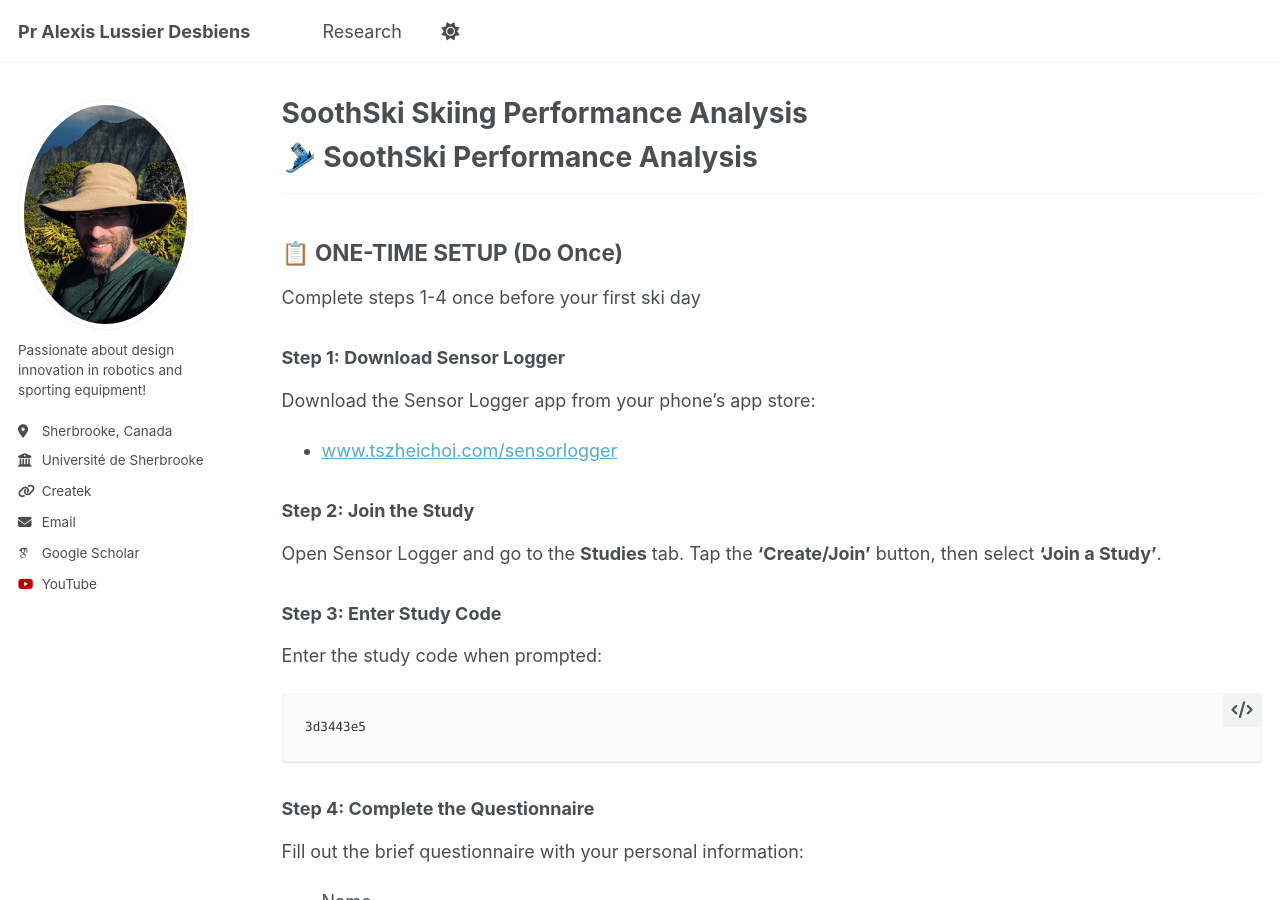
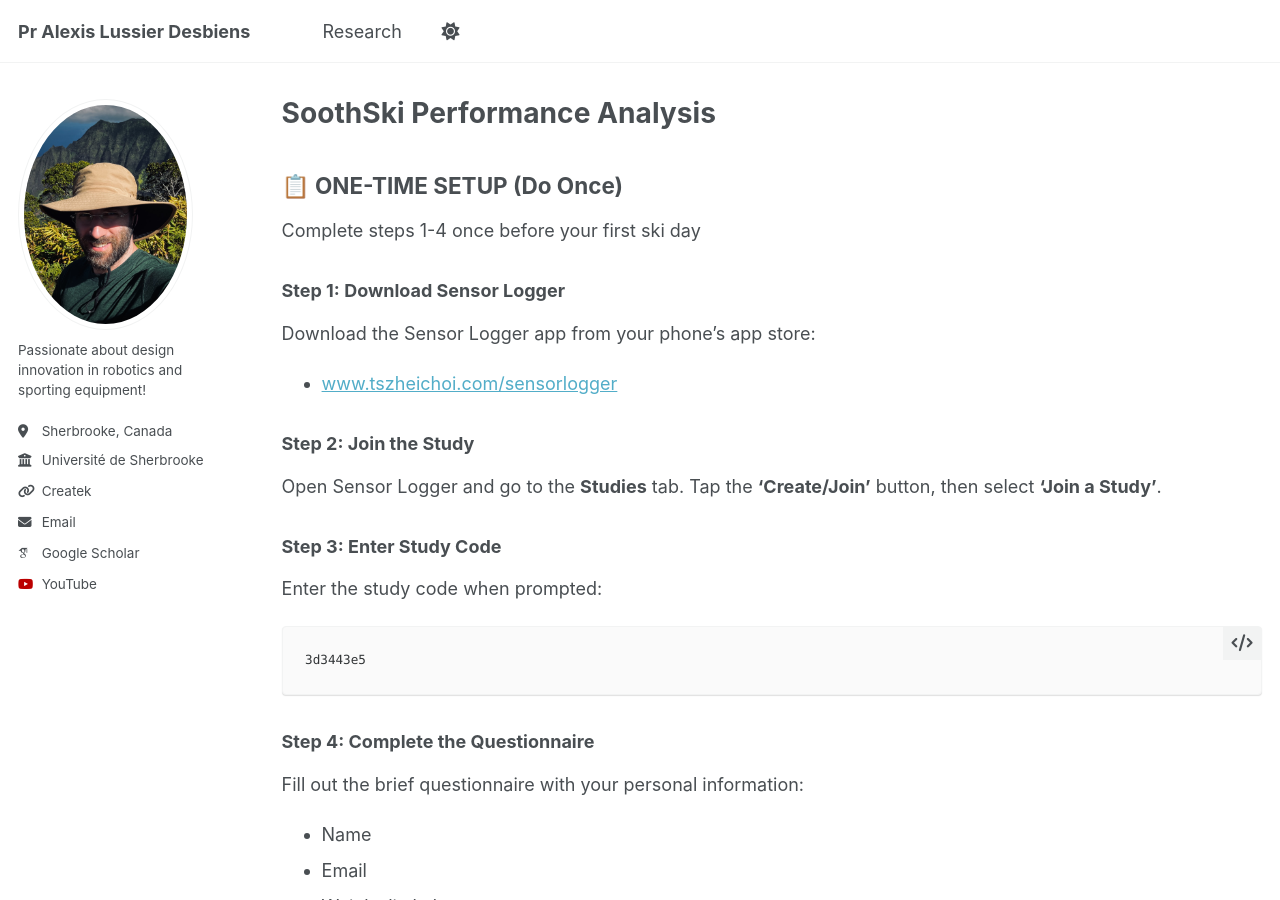
Before and after one commit to alexislussierdesbiens/alexislussierdesbiens.github.io, a Jekyll site: the page built from _pages/SoothSkiPerformanceAnalysis.md, in a window 1280 px wide and 900 px high. Built offline with Jekyll 4.4.1, drawn with Linux system fonts in a browser that asks for light colours; some web fonts are replaced.

Commit message:
Modify title and remove heading from analysis page
Updated title for clarity and removed heading.

```diff
--- a/_pages/SoothSkiPerformanceAnalysis.md
+++ b/_pages/SoothSkiPerformanceAnalysis.md
@@ -1,14 +1,10 @@
 ---
 layout: archive
-title: "SoothSki Skiing Performance Analysis"
+title: "SoothSki Performance Analysis"
 permalink: /SoothSkiPerformanceAnalysis/
 author_profile: true
 redirect_from:
   - /resume
----
-
-# 🎿 SoothSki Performance Analysis
-
 ---
 
 ## 📋 ONE-TIME SETUP (Do Once)
```
